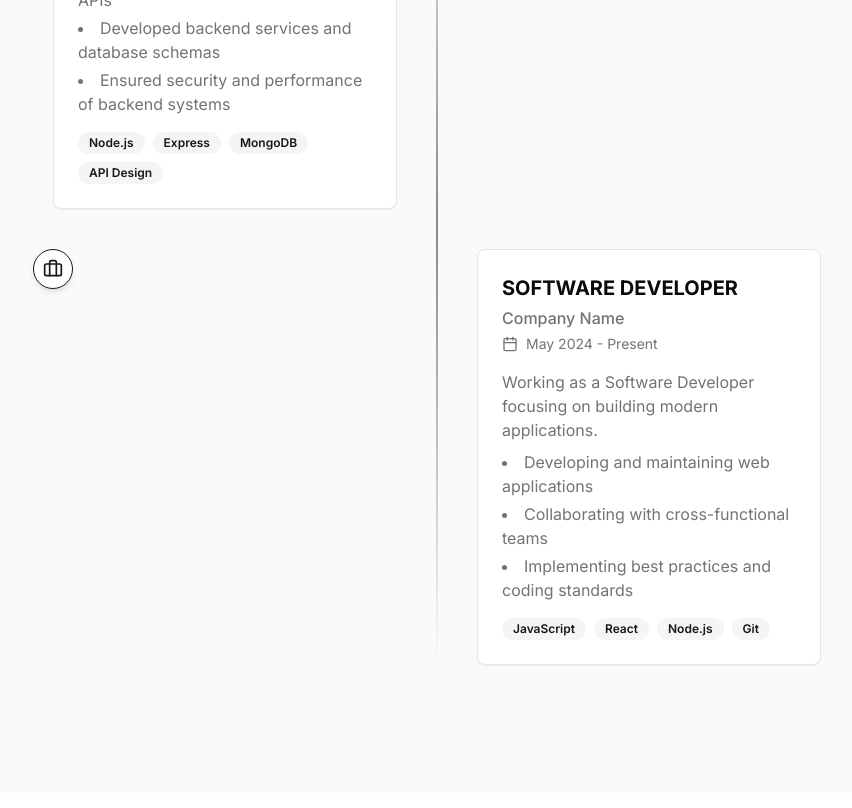
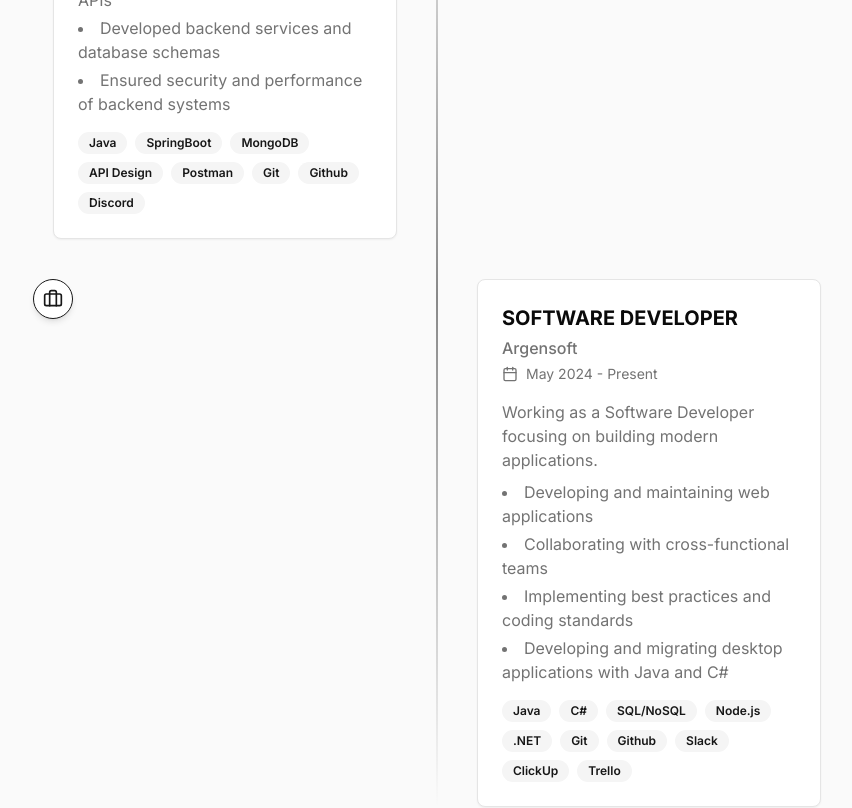
Before and after one commit to Nosicoski/Portfolio_Nosicoski, a Next.js app: page / in a window 1280 px wide. Shown: the part 1700-2508 px from the top of the page, without its empty margins (203-1055 px from the left). Built offline with nearby package versions, Linux system fonts and the light colour scheme.

Commit message:
Update page.tsx

```diff
--- a/app/page.tsx
+++ b/app/page.tsx
@@ -329,10 +329,15 @@ export default function Home() {
                         </ul>
                       </div>
                       <div className="mt-4 flex flex-wrap gap-2">
-                        <Badge variant="secondary">Node.js</Badge>
-                        <Badge variant="secondary">Express</Badge>
+                        <Badge variant="secondary">Java</Badge>
+                        <Badge variant="secondary">SpringBoot</Badge>
                         <Badge variant="secondary">MongoDB</Badge>
                         <Badge variant="secondary">API Design</Badge>
+                        <Badge variant="secondary">Postman</Badge>
+                        <Badge variant="secondary">Git</Badge>
+                        <Badge variant="secondary">Github</Badge>
+                        <Badge variant="secondary">Discord</Badge>
+
                       </div>
                     </CardContent>
                   </Card>
@@ -348,7 +353,7 @@ export default function Home() {
                     <CardContent className="p-6">
                       <div className="flex flex-col gap-1">
                         <h3 className="font-bold text-xl">SOFTWARE DEVELOPER</h3>
-                        <p className="text-muted-foreground font-medium">Company Name</p>
+                        <p className="text-muted-foreground font-medium">Argensoft</p>
                         <div className="flex items-center gap-2 text-sm text-muted-foreground">
                           <Calendar className="h-4 w-4" />
                           <span>May 2024 - Present</span>
@@ -362,13 +367,22 @@ export default function Home() {
                           <li>Developing and maintaining web applications</li>
                           <li>Collaborating with cross-functional teams</li>
                           <li>Implementing best practices and coding standards</li>
+                          <li>Developing and migrating desktop applications with Java and C#</li>
                         </ul>
                       </div>
                       <div className="mt-4 flex flex-wrap gap-2">
-                        <Badge variant="secondary">JavaScript</Badge>
-                        <Badge variant="secondary">React</Badge>
+                        <Badge variant="secondary">Java</Badge>
+                        <Badge variant="secondary">C#</Badge>
+                        <Badge variant="secondary">SQL/NoSQL</Badge>
                         <Badge variant="secondary">Node.js</Badge>
+                        <Badge variant="secondary">.NET</Badge>
                         <Badge variant="secondary">Git</Badge>
+                        <Badge variant="secondary">Github</Badge>
+                        <Badge variant="secondary">Slack</Badge>
+                        <Badge variant="secondary">ClickUp</Badge>
+                        <Badge variant="secondary">Trello</Badge>
+
+
                       </div>
                     </CardContent>
                   </Card>
```
